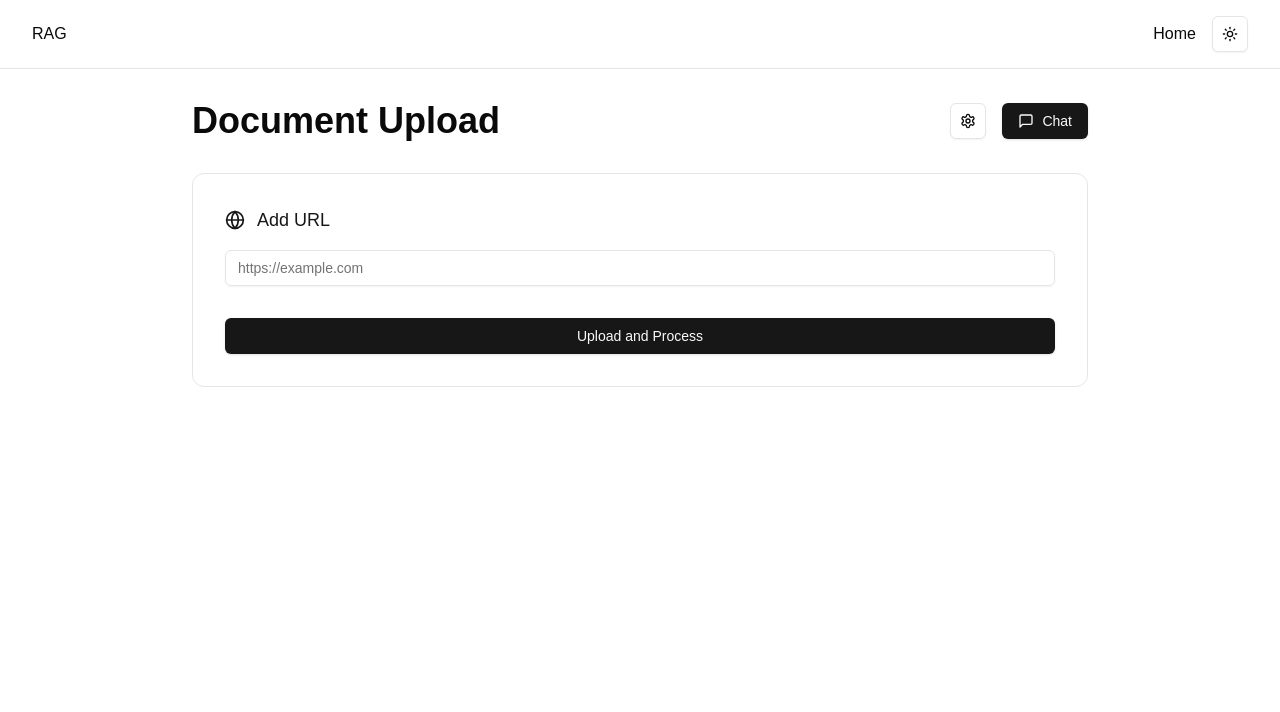
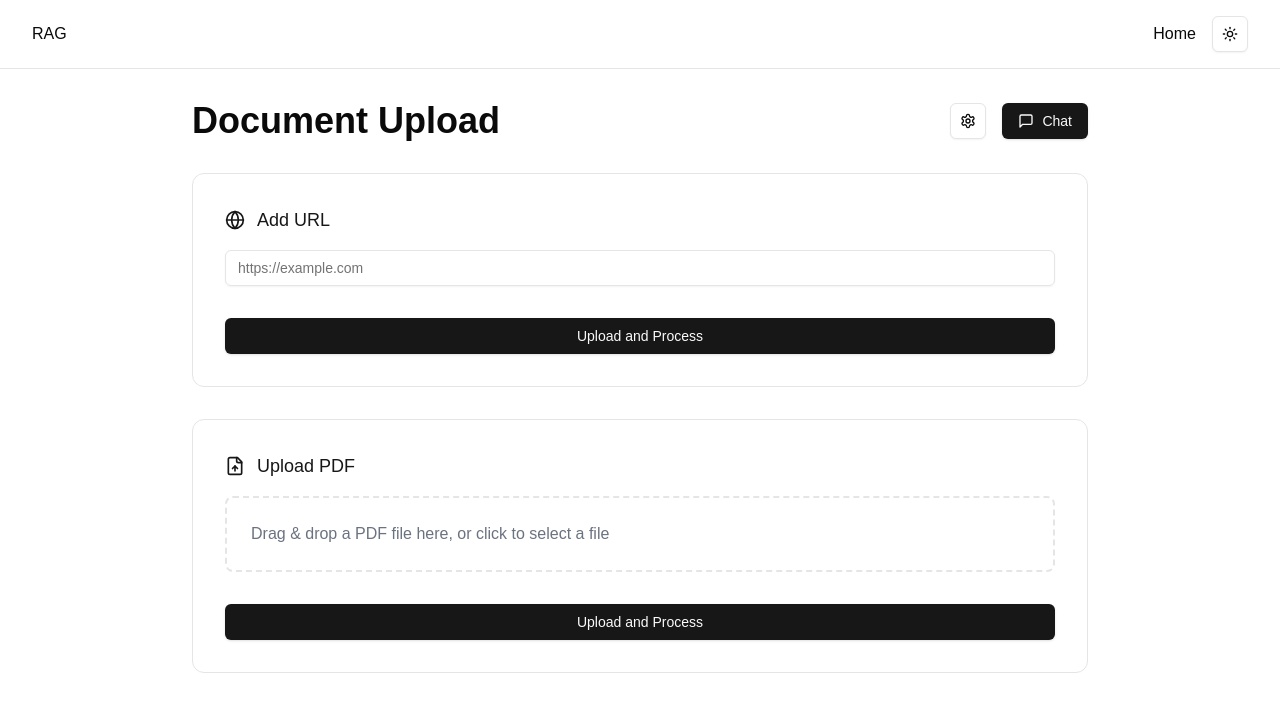
Before and after one commit to riadhmouamnia/rag-demo, a Next.js app: page / in a window 1280 px wide. Shown: the top 712 px of the page. Built offline with nearby package versions, Linux system fonts and the light colour scheme.

Commit message:
feat: load pdf file

```diff
--- a/package.json
+++ b/package.json
@@ -22,6 +22,8 @@
     "next-themes": "^0.4.4",
     "react": "^19.0.0",
     "react-dom": "^19.0.0",
+    "react-dropzone": "^14.3.5",
+    "react-pdftotext": "^1.3.4",
     "tailwind-merge": "^2.5.5",
     "tailwindcss-animate": "^1.0.7"
   },
--- /dev/null
+++ b/src/app/types/index.d.ts
@@ -0,0 +1,4 @@
+type FileType = {
+  name: string;
+  textContent: string;
+};
--- /dev/null
+++ b/src/components/pdf.tsx
@@ -0,0 +1,87 @@
+"use client";
+import pdfToText from "react-pdftotext";
+import { useDropzone } from "react-dropzone";
+import { useToast } from "@/hooks/use-toast";
+import { useCallback, useState } from "react";
+import FormStatusButton from "./form-status-button";
+import { Input } from "./ui/input";
+import { FileUp } from "lucide-react";
+
+export default function PDF() {
+  const [file, setFile] = useState<FileType>();
+  const [isUploading, setIsUploading] = useState(false);
+  const { toast } = useToast();
+
+  const onDrop = useCallback(async (acceptedFiles: File[]) => {
+    const acceptedFile = acceptedFiles[0];
+    const fileName = acceptedFile.name;
+    const textContent = await pdfToText(acceptedFile);
+    setFile({ name: fileName, textContent: textContent });
+  }, []);
+
+  const { getRootProps, getInputProps } = useDropzone({
+    onDrop,
+    accept: { "text/pdf": [".pdf"] },
+    multiple: false,
+  });
+
+  const handlePdfUpload = async () => {
+    setIsUploading(true);
+    if (!file) {
+      setIsUploading(false);
+      toast({
+        variant: "destructive",
+        title: "Error",
+        description: "PDF file is required",
+      });
+    }
+    try {
+      toast({
+        title: file?.name,
+        description: "Your document has been uploaded successfully",
+      });
+      setIsUploading(false);
+    } catch (error) {
+      toast({
+        variant: "destructive",
+        title: "Error",
+        description: "There was an error uploading your document" + error,
+      });
+      setIsUploading(false);
+    }
+  };
+
+  return (
+    <form action={handlePdfUpload} className="p-8 space-y-8 border rounded-xl">
+      <div className="space-y-4">
+        <div className="flex items-center gap-3 text-lg font-medium text-primary">
+          <FileUp className="h-5 w-5" />
+          <h3>Upload PDF</h3>
+        </div>
+        <div
+          {...getRootProps()}
+          className="w-full p-6 border-2 border-dashed rounded-lg cursor-pointer focus:outline-none"
+        >
+          {file?.name ? (
+            <p>{file.name}</p>
+          ) : (
+            <>
+              <Input {...getInputProps()} />
+              <p className="text-gray-500">
+                Drag & drop a PDF file here, or click to select a file
+              </p>
+            </>
+          )}
+          {isUploading ? (
+            <div className="bg-blue-100 border-blue-300 rounded-lg p-2">
+              <p className="text-sm">Uploading...</p>
+            </div>
+          ) : null}
+        </div>
+      </div>
+      <FormStatusButton className="w-full" disabled={isUploading}>
+        {isUploading ? "Processing..." : "Upload and Process"}
+      </FormStatusButton>
+    </form>
+  );
+}
--- a/src/components/upload-docs.tsx
+++ b/src/components/upload-docs.tsx
@@ -2,6 +2,7 @@ import { Button } from "./ui/button";
 import { Settings, MessageSquare } from "lucide-react";
 import Link from "next/link";
 import Url from "./url";
+import PDF from "./pdf";
 
 export default function UploadDocs() {
   return (
@@ -25,6 +26,7 @@ export default function UploadDocs() {
         </div>
       </div>
       <Url />
+      <PDF />
     </div>
   );
 }
```
Also changed, not shown: 1 other file (tests, documents, lock files or other folders).
